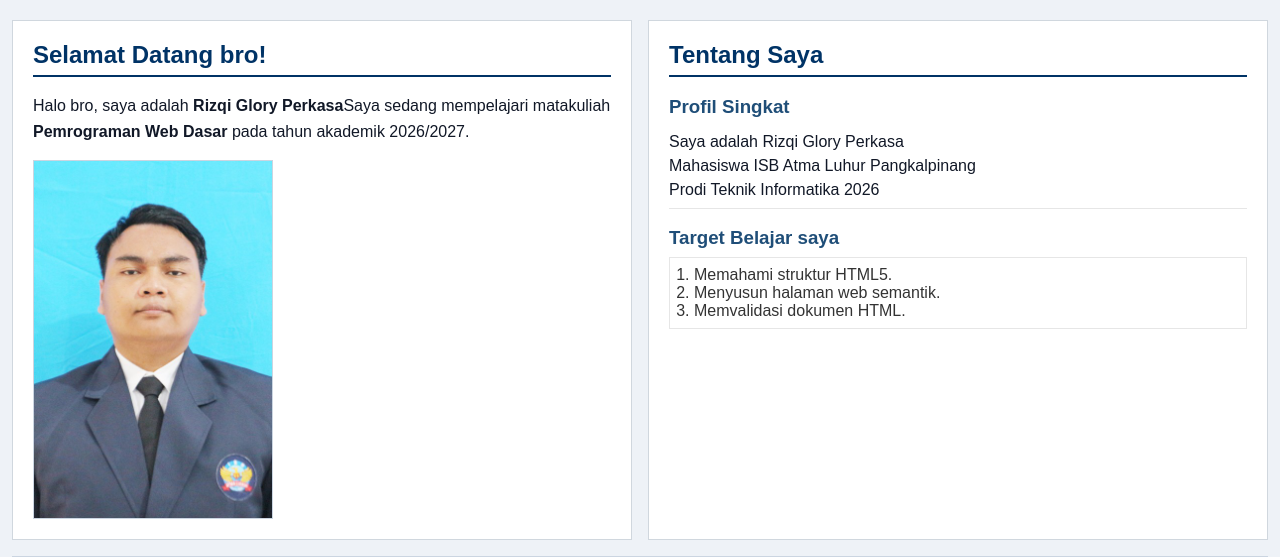
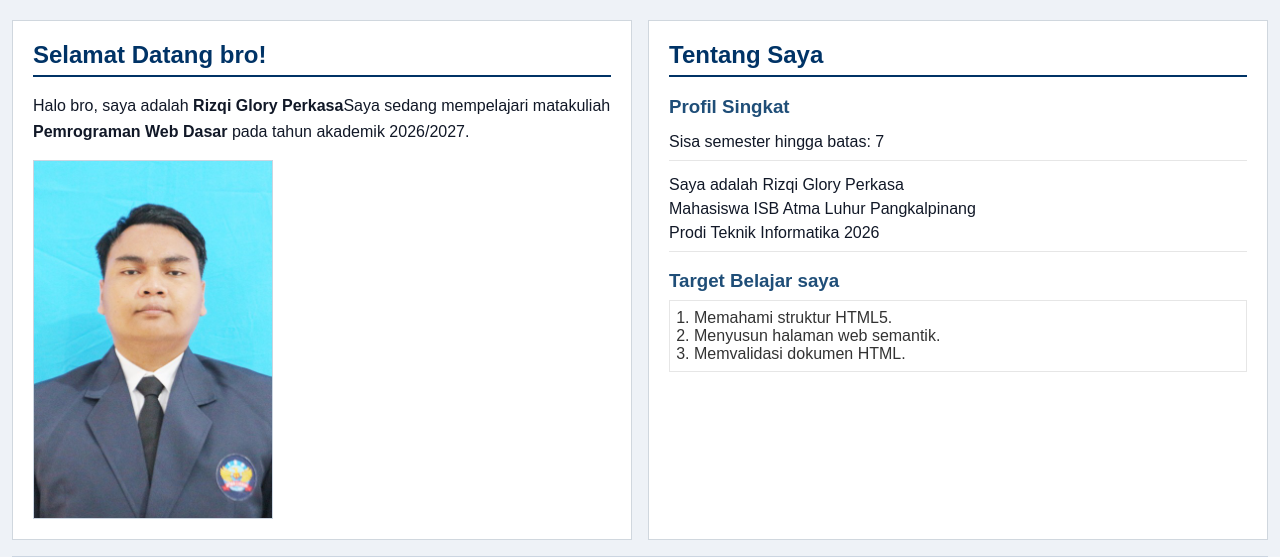
Before and after one commit to DC-Kiki/pwd-kk1020-2611510020, a PHP site: page /pertemuan-03/index.php in a window 1280 px wide. Shown: the part 136-693 px from the top of the page. Run offline with PHP 8.4, Linux system fonts and the light colour scheme.

Commit message:
Menambahkan Operator Aritmatika PHP

```diff
--- a/pertemuan-03/index.php
+++ b/pertemuan-03/index.php
@@ -11,6 +11,10 @@ $catatanTambahan = null;
 
 const NAMA_MATA_KULIAH = "Pemrograman Web Dasar";
 const PROFIL_GITHUB = "dc-kiki";
+
+// Bagian 2: Operator
+$batasSemester = 8;
+$sisaSemester = $batasSemester - $semester;
 ?>
 <!doctype html>
 <html lang="en">
@@ -60,6 +64,7 @@ const PROFIL_GITHUB = "dc-kiki";
       <h2>Tentang Saya</h2>
       <article>
         <h3>Profil Singkat</h3>
+        <p>Sisa semester hingga batas: <?= $sisaSemester; ?></p>
         <p>
           Saya adalah Rizqi Glory Perkasa <br />Mahasiswa ISB Atma Luhur
           Pangkalpinang <br />Prodi Teknik Informatika 2026
```
